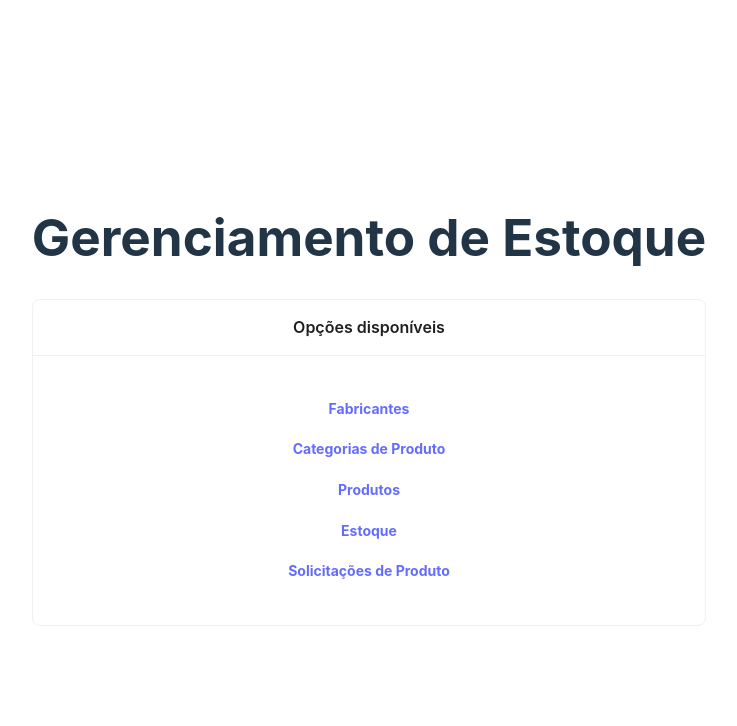
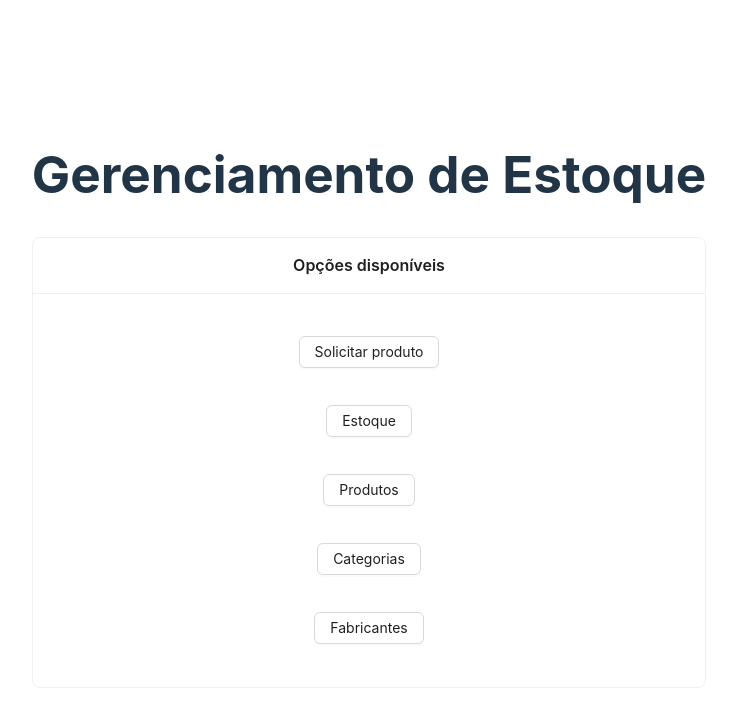
Before and after one commit to joaocarvoli-universityProjects/ds-persist-work-2, a Vue app in the folder project/frontend/: page / in a window 1280 px wide. Shown: the top 726 px of the page, without its empty margins (271-1008 px from the left). Built offline with nearby package versions, Linux system fonts and the light colour scheme.

Commit message:
Initial screen update

```diff
--- a/project/frontend/package.json
+++ b/project/frontend/package.json
@@ -13,7 +13,7 @@
     "ant-design-vue": "^4.0.6",
     "axios": "^1.6.1",
     "pinia": "^2.1.7",
-    "vue": "^3.3.4",
+    "vue": "^3.3.8",
     "vue-router": "^4.2.5"
   },
   "devDependencies": {
--- a/project/frontend/src/views/Home.vue
+++ b/project/frontend/src/views/Home.vue
@@ -1,43 +1,78 @@
 <script setup lang="ts">
-
-import {Card, List} from "ant-design-vue";
 </script>
 
 <template>
   <div>
     <h1>Gerenciamento de Estoque</h1>
-    <Card title="Opções disponíveis">
-      <List>
+    <a-card title="Opções disponíveis" >
+      <a-list class="items-list">
         <router-link to="/manufacturer">
-          <List.Item.Meta
-              title="Fabricantes"
-              avatar=""/>
+          <a-list-item-meta class="item-option">
+            <template #title>
+              <a-button>
+                Solicitar produto
+              </a-button>
+            </template>
+          </a-list-item-meta>
         </router-link>
+
+        <router-link to="/stock">
+          <a-list-item-meta class="item-option">
+            <template #title>
+              <a-button>
+                Estoque
+              </a-button>
+            </template>
+          </a-list-item-meta>
+        </router-link>
+
+        <router-link to="/product">
+          <a-list-item-meta class="item-option">
+            <template #title>
+              <a-button>
+                Produtos
+              </a-button>
+            </template>
+          </a-list-item-meta>
+        </router-link>
+
+
         <router-link to="/category">
-          <List.Item.Meta
-              title="Categorias de Produto"
-              avatar=""
-          />
+          <a-list-item-meta class="item-option">
+            <template #title>
+              <a-button>
+                Categorias
+              </a-button>
+            </template>
+          </a-list-item-meta>
         </router-link>
-        <router-link to="/product">
-          <List.Item.Meta
-              title="Produtos"
-              avatar=""
-          />
+
+        <router-link to="/manufacturer">
+          <a-list-item-meta class="item-option">
+            <template #title>
+              <a-button>
+                Fabricantes
+              </a-button>
+            </template>
+          </a-list-item-meta>
         </router-link>
-        <router-link to="/stock">
-          <List.Item.Meta
-              title="Estoque"
-              avatar=""
-          />
-        </router-link>
-        <router-link to="/product-request">
-          <List.Item.Meta
-              title="Solicitações de Produto"
-              avatar=""
-          />
-        </router-link>
-      </List>
-    </Card>
+
+      </a-list>
+    </a-card>
   </div>
 </template>
+
+<style>
+.items-list {
+  display: flex;
+  justify-content: center;
+  flex-direction: row;
+}
+
+.item-option {
+  display: flex;
+  align-items: center;
+  justify-content: center;
+  gap: 20px;
+}
+</style>
```
Also changed, not shown: 1 other file (tests, documents, lock files or other folders).
